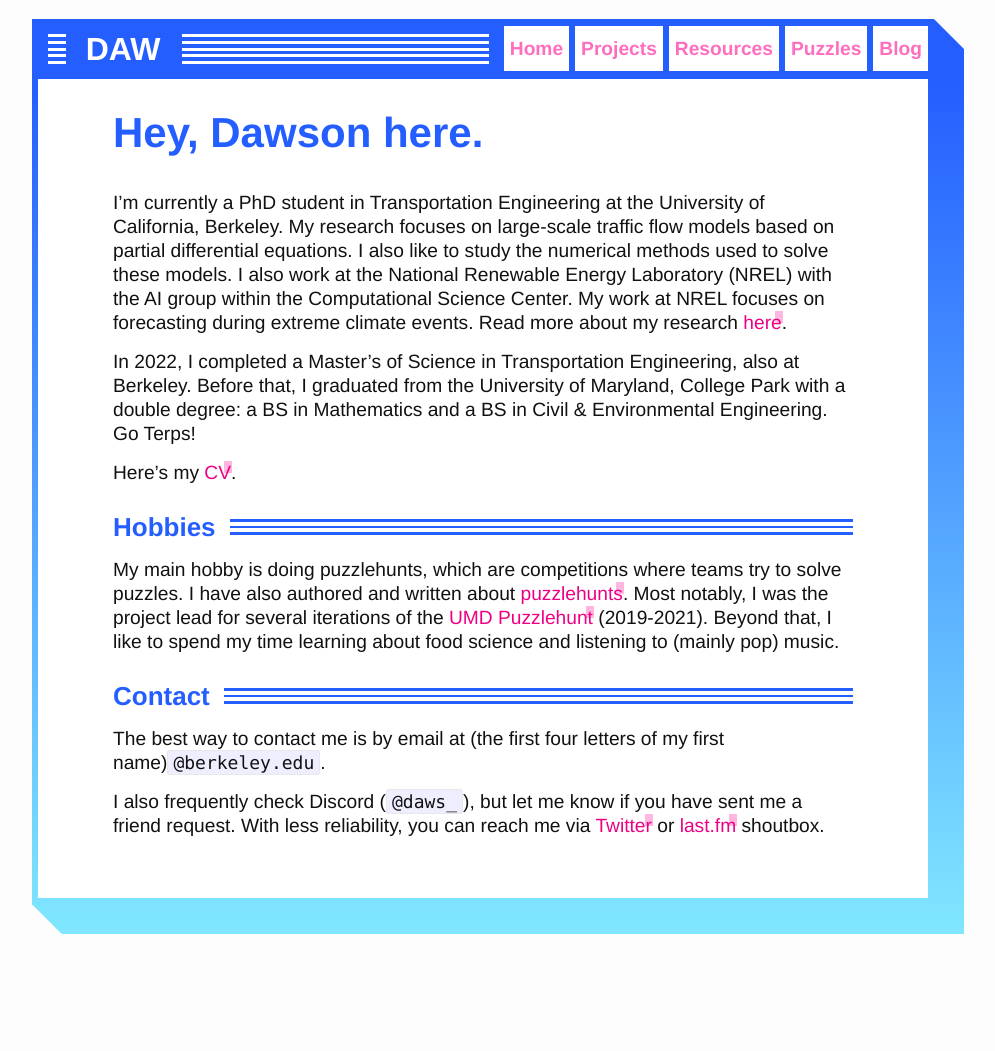
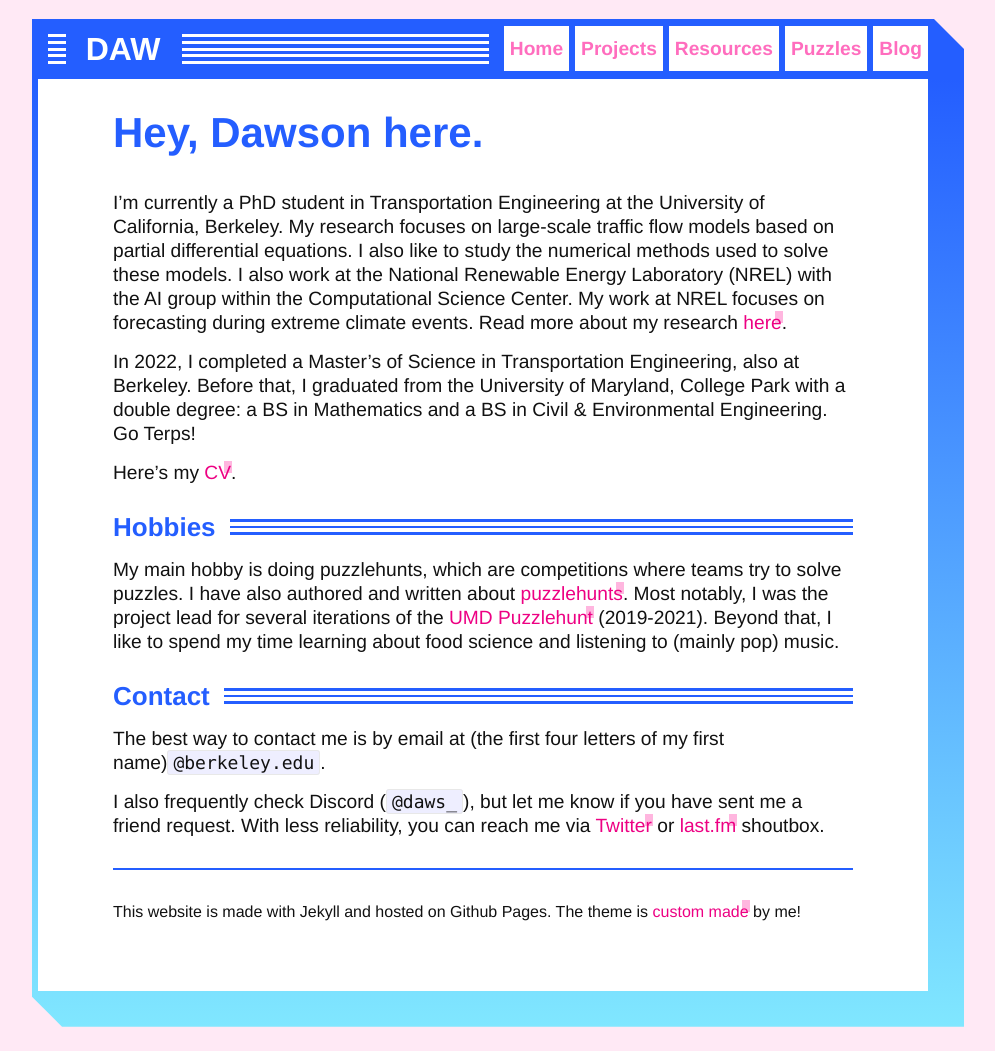
Before and after one commit to dawson-do/dawson-do.github.io, a Jekyll site: the page built from index.markdown, in a window 1280 px wide. Shown: the whole page, without its empty margins (132-1127 px from the left). Built offline with Jekyll 4.4.1, drawn with Linux system fonts in a browser that asks for light colours; some web fonts are replaced; before the commit the page ends 958 px from its top, so only the background shows below that.

Commit message:
landing footer

```diff
--- a/_sass/minima/_base.scss
+++ b/_sass/minima/_base.scss
@@ -49,6 +49,9 @@
 hr {
   margin-top: $spacing-unit;
   margin-bottom: $spacing-unit;
+  background-color: $color-accent-1;
+  height: 2px;
+  border: 0;
 }
 
 /**
--- a/assets/css/style.scss
+++ b/assets/css/style.scss
@@ -92,6 +92,7 @@
     min-width: 450px;
     margin-left: auto;
     margin-right: auto;
+    background: lighten($color-accent-a1, 10%);
   }
 
   .post-content h3:after {
--- a/index.markdown
+++ b/index.markdown
@@ -20,3 +20,7 @@
 The best way to contact me is by email at (the first four letters of my first name)`@berkeley.edu`.
 
 I also frequently check Discord (`@daws_`), but let me know if you have sent me a friend request. With less reliability, you can reach me via [Twitter](https://twitter.com/umdpuzzle) or [last.fm](https://www.last.fm/user/dawsondo) shoutbox.
+
+------
+
+<sup>This website is made with Jekyll and hosted on Github Pages. The theme is [custom made](/projects/site-theme) by me!</sup>
--- a/puzzles.markdown
+++ b/puzzles.markdown
@@ -53,5 +53,3 @@
 [bpuzzled-2]: https://www.dawsondo.net/puzzle/2022/09/07/bpuzzled-recap-p2.html
 
 [umdpuzzle]: https://2021.umdpuzzle.club/
-
----------
```
Also changed, not shown: projects/site-theme.markdown (added, +11 -0 lines).
